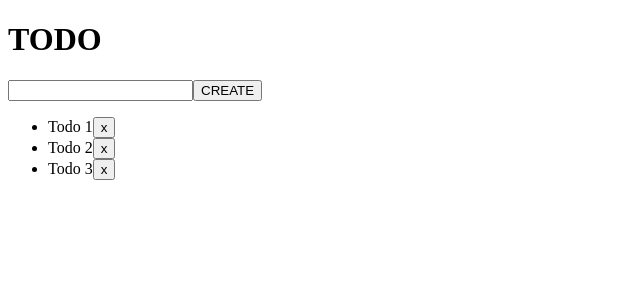
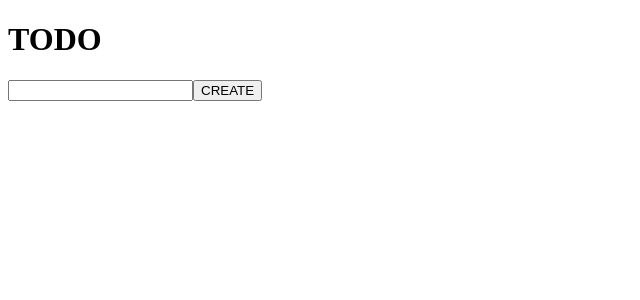
Before and after one commit to taigakiyokawa/ReactToDoApp, a React app: page / in a window 1280 px wide. Shown: the top 300 px of the page, without its empty margins (0-640 px from the left). Built offline with nearby package versions, Linux system fonts and the light colour scheme.

Commit message:
Create todo and Display to list

```diff
--- a/src/components/App.jsx
+++ b/src/components/App.jsx
@@ -29,7 +29,7 @@ export default class App extends React.Component {
       <div>
         <h1>TODO</h1>
         <Form handleCreate={ this.handleCreate }/>
-        <TodoList/>
+        <TodoList todos={ this.state.todo }/>
       </div>
     )
   }
--- a/src/components/Form.jsx
+++ b/src/components/Form.jsx
@@ -1,7 +1,7 @@
 import React from 'react';
 
 const Form = (props) => (
-  <form onSubmit={ props.handleAdd }>
+  <form onSubmit={ props.handleCreate }>
     <div>
       <input type="text" name="title"/>
       <input type="submit" value="CREATE"/>
--- a/src/components/ToDoList.jsx
+++ b/src/components/ToDoList.jsx
@@ -2,9 +2,14 @@ import React from 'react';
 
 const TodoList = (props) => (
   <ul>
-    <li>Todo 1<button>x</button></li>
-    <li>Todo 2<button>x</button></li>
-    <li>Todo 3<button>x</button></li>
+    {props.todos.map((todo, i) => {
+      return (
+        <li key={i}>
+          {todo.title}
+          <button>x</button>
+        </li>
+      )
+    })}
   </ul>
 )
 
```
